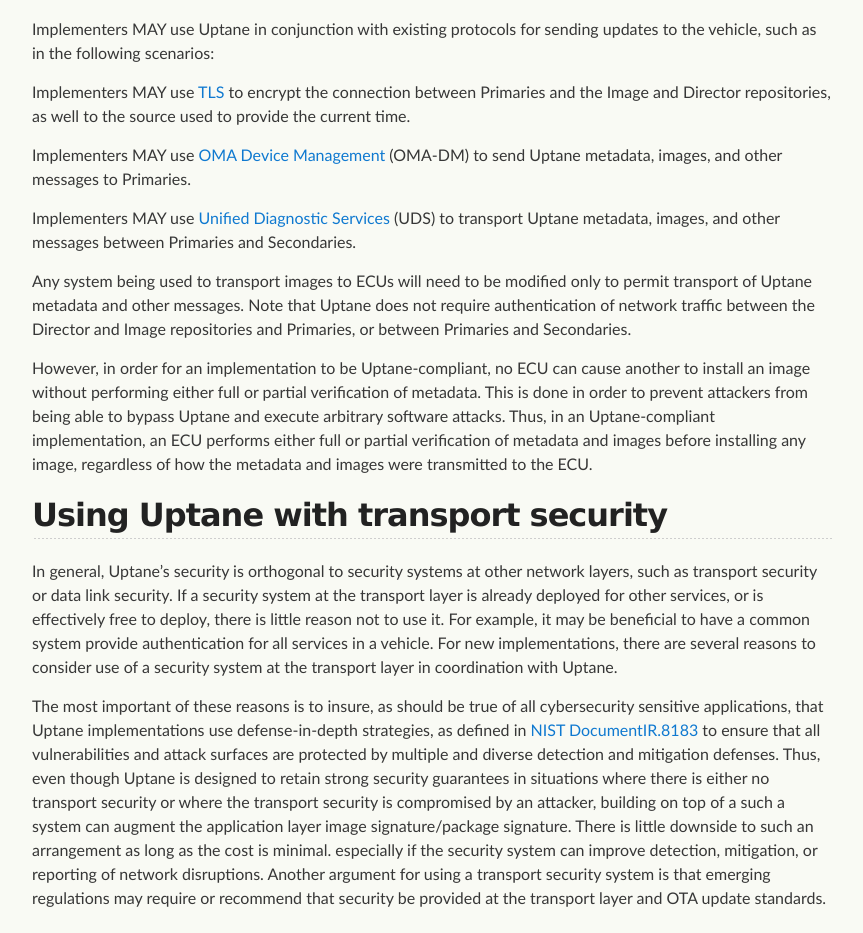
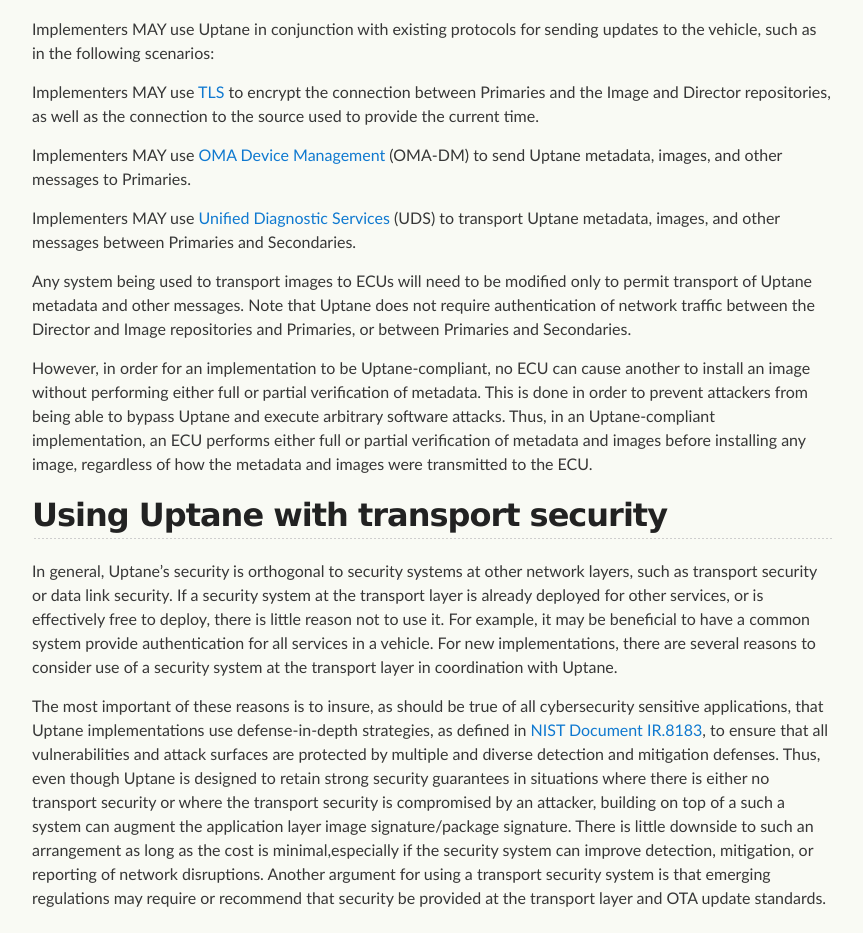
Before and after one commit to uptane/deployment-considerations, a Jekyll site: the page built from customizations.md, in a window 1280 px wide and 1400 px high, scrolled down 2903 px. Shown: the part 178-1111 px from the top of the window, without its empty margins (208-1071 px from the left). Built offline with Jekyll 4.4.1, drawn with Linux system fonts in a browser that asks for light colours; our own code applies the rules of GitHub Pages for plain Markdown files; some of the changed text lies outside the part shown.

Commit message:
V.2.0.0 proofreading changes
I have to review each of this files separately and commit for each individual document. Therefore , please HOLD OFF MERGING till I post that the review is complete.

```diff
--- a/customizations.md
+++ b/customizations.md
@@ -49,7 +49,7 @@ To send precomputed delta updates, the Director precomputes various probable dif
 Implementers MAY use Uptane in conjunction with existing protocols
 for sending updates to the vehicle, such as in the following scenarios:
 
-Implementers MAY use [TLS](https://en.wikipedia.org/wiki/Transport_Layer_Security) to encrypt the connection between Primaries and the Image and Director repositories, as well to the source used to provide the current time.
+Implementers MAY use [TLS](https://en.wikipedia.org/wiki/Transport_Layer_Security) to encrypt the connection between Primaries and the Image and Director repositories, as well as the connection to the source used to provide the current time.
 
 Implementers MAY use [OMA Device Management](https://en.wikipedia.org/wiki/OMA_Device_Management) (OMA-DM) to send Uptane
 metadata, images, and other messages to Primaries.
@@ -65,7 +65,7 @@ However, in order for an implementation to be Uptane-compliant, no ECU can cause
 
 In general, Uptane's security is orthogonal to security systems at other network layers, such as transport security or data link security. If a security system at the transport layer is already deployed for other services, or is effectively free to deploy, there is little reason not to use it. For example, it may be beneficial to have a common system provide authentication for all services in a vehicle. For new implementations, there are several reasons to consider use of a security system at the transport layer in coordination with Uptane.
 
-The most important of these reasons is to insure, as should be true of all cybersecurity sensitive applications, that Uptane implementations use defense-in-depth strategies, as defined in [NIST DocumentIR.8183](https://nvlpubs.nist.gov/nistpubs/ir/2017/NIST.IR.8183.pdf) to ensure that all vulnerabilities and attack surfaces are protected by multiple and diverse detection and mitigation defenses. Thus, even though Uptane is designed to retain strong security guarantees in situations where there is either no transport security or where the transport security is compromised by an attacker, building on top of a such a system can augment the application layer image signature/package signature. There is little downside to such an arrangement as long as the cost is minimal. especially if the security system can improve detection, mitigation, or reporting of network disruptions. Another argument for using a transport security system is that emerging regulations may require or recommend that security be provided at the transport layer and OTA update standards.
+The most important of these reasons is to insure, as should be true of all cybersecurity sensitive applications, that Uptane implementations use defense-in-depth strategies, as defined in [NIST Document IR.8183](https://nvlpubs.nist.gov/nistpubs/ir/2017/NIST.IR.8183.pdf), to ensure that all vulnerabilities and attack surfaces are protected by multiple and diverse detection and mitigation defenses. Thus, even though Uptane is designed to retain strong security guarantees in situations where there is either no transport security or where the transport security is compromised by an attacker, building on top of a such a system can augment the application layer image signature/package signature. There is little downside to such an arrangement as long as the cost is minimal,especially if the security system can improve detection, mitigation, or reporting of network disruptions. Another argument for using a transport security system is that emerging regulations may require or recommend that security be provided at the transport layer and OTA update standards.
 
 ## Multiple Primaries
 
@@ -157,8 +157,8 @@ It is possible that the vehicle's position may have changed by the time the vehi
 
 ### Government updates
 
-In certain instances, government agencies and regulatory bodies, such as the U.S. Department of Transportation, the Department of Homeland Security, or the Federal Emergency Management Agency (or their state, local, or international equivalents) may need to download location specific updates directly to vehicles. A scenario of this type might occur if there are changes to the rules of the road across a state or country border, or if re-routing needs to occur due to an emergency condition, such as a flood.
+In certain instances, government agencies and regulatory bodies, such as the U.S. Department of Transportation, the Department of Homeland Security, or the Federal Emergency Management Agency (or their state, local, or international equivalents), may need to download location specific updates directly to vehicles. A scenario of this type might occur if there are changes to the rules of the road across a state or country border, or if re-routing needs to occur due to an emergency condition, such as a flood.
 
-Being able to grant this sort of access would likely require changes in some Uptane configurations, such as adding Director or Image repositories, or supporting different key management systems. Prioritizing conflicting updates in such a system would bring with it a number of questions. For example, if a government agency has the ability to remotely override functionality of a vehicle, would these commands be issued by one central server, or would each OEM have to maintain two Director repositories—one for the company and one for the agency? If a government body can issue a command for an update, would a driver be able to pull to the side of the road, or reduce speed to below 25 MPH at a safe deceleration rate, or would  the vehicle come to a stop wherever it might be?
+Being able to grant this sort of access would likely require changes in some Uptane configurations, such as adding Director or Image repositories, or supporting different key management systems. Prioritizing conflicting updates in such a system would bring with it a number of questions. For example, if a government agency has the ability to remotely override functionality of a vehicle, would these commands be issued by one central server, or would each OEM have to maintain two Director repositories—one for the company and one for the agency? If a government body can issue a command for an update, would a driver be able to pull to the side of the road, or reduce speed to below 25 MPH at a safe deceleration rate, or would the vehicle come to a stop wherever it might be?
 
 At this point, Uptane is not ready to propose an answer to any of these questions. As other standards teams (ISO 204 and IEEE 1609) are currently considering the issue of government updates, we prefer to wait on those decisions, and then work with automotive community to adapt the existing Standard to meet these design requirements.
```
